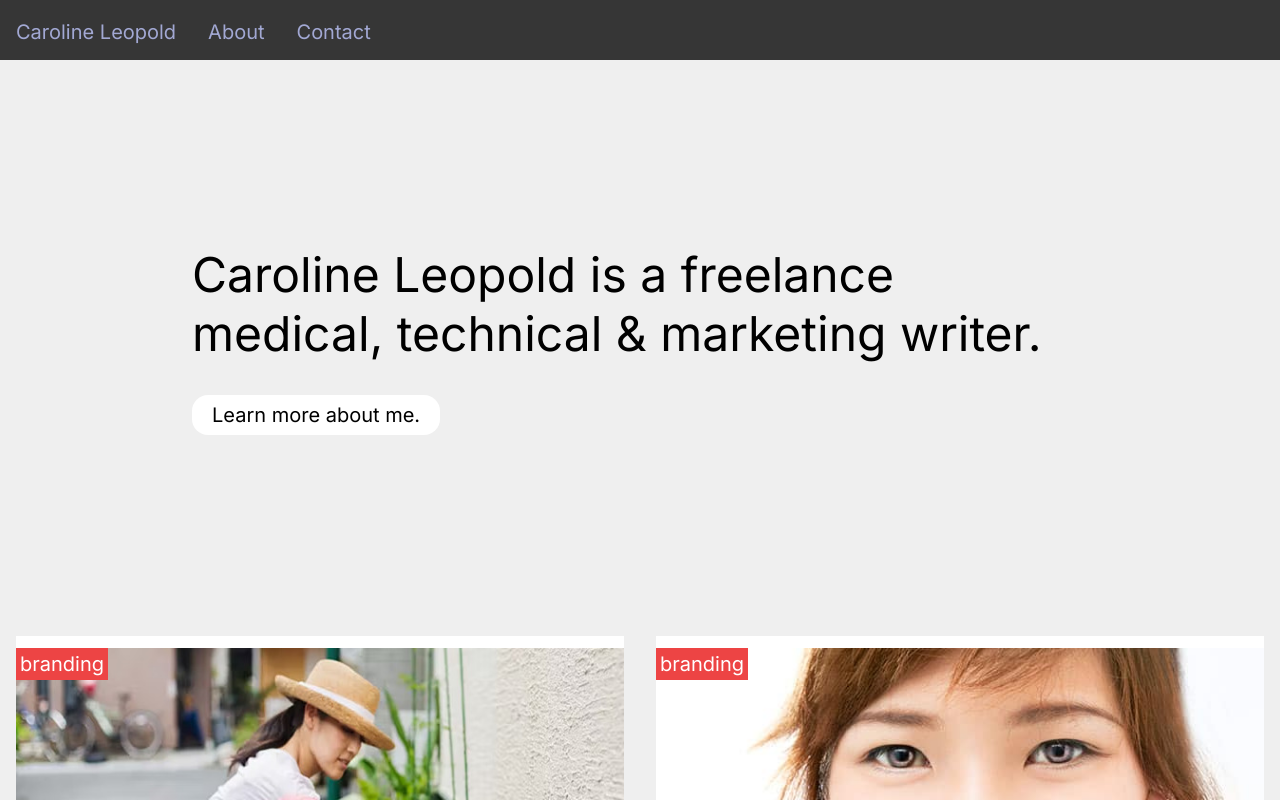
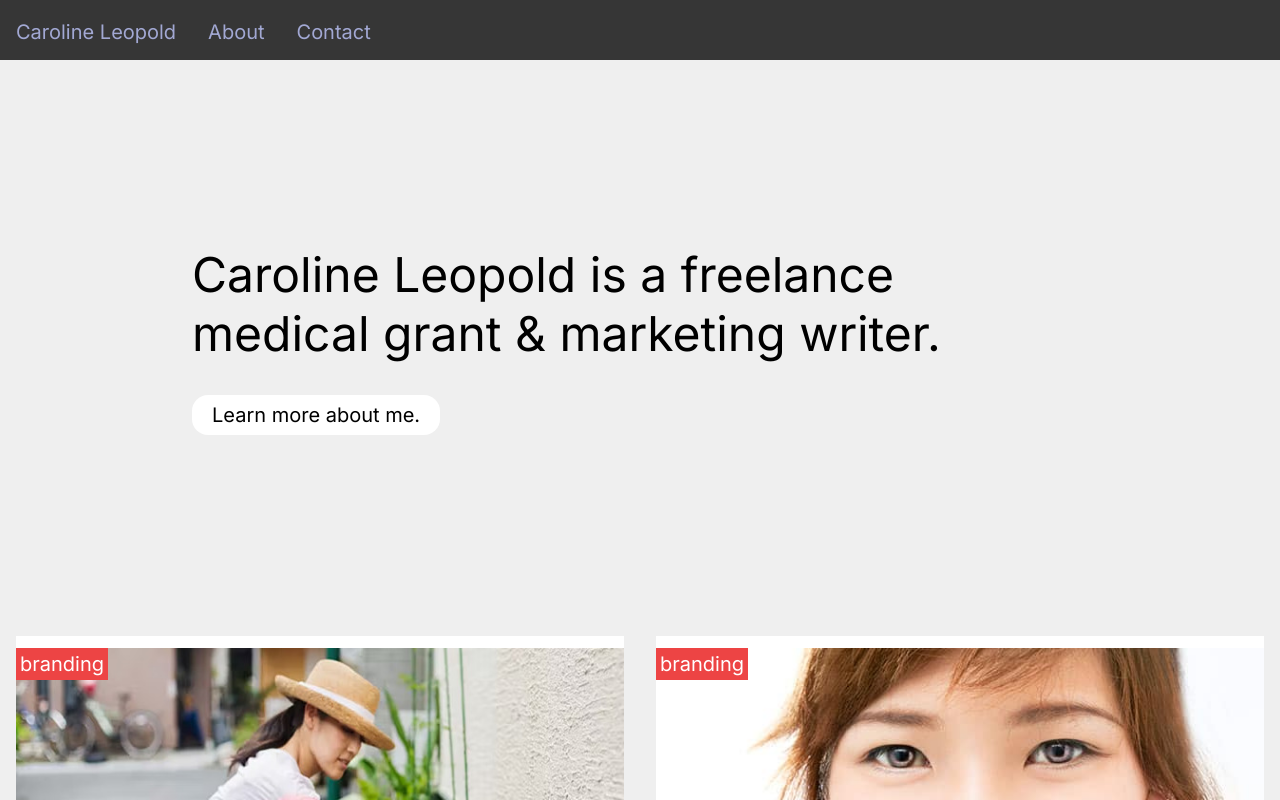
Before and after one commit to cml815/about-a, a React (Create React App) app: page / in a window 1280 px wide. Shown: the top 800 px of the page. Built offline with nearby package versions, Linux system fonts and the light colour scheme.

Commit message:
edit headline

```diff
--- a/src/components/Projects.jsx
+++ b/src/components/Projects.jsx
@@ -11,7 +11,7 @@ export function Projects () {
     <div className="projects-wrapper">
       <section className="hero flex-c">
       <div className="text-box">
-        <h1 className="">Caroline Leopold is a freelance <br />medical, technical &amp; marketing writer.</h1>
+        <h1 className="">Caroline Leopold is a freelance <br />medical grant &amp; marketing writer.</h1>
         <Link className="btn_round--light"to="/about">Learn more about me.
         </Link>
       </div>
```
